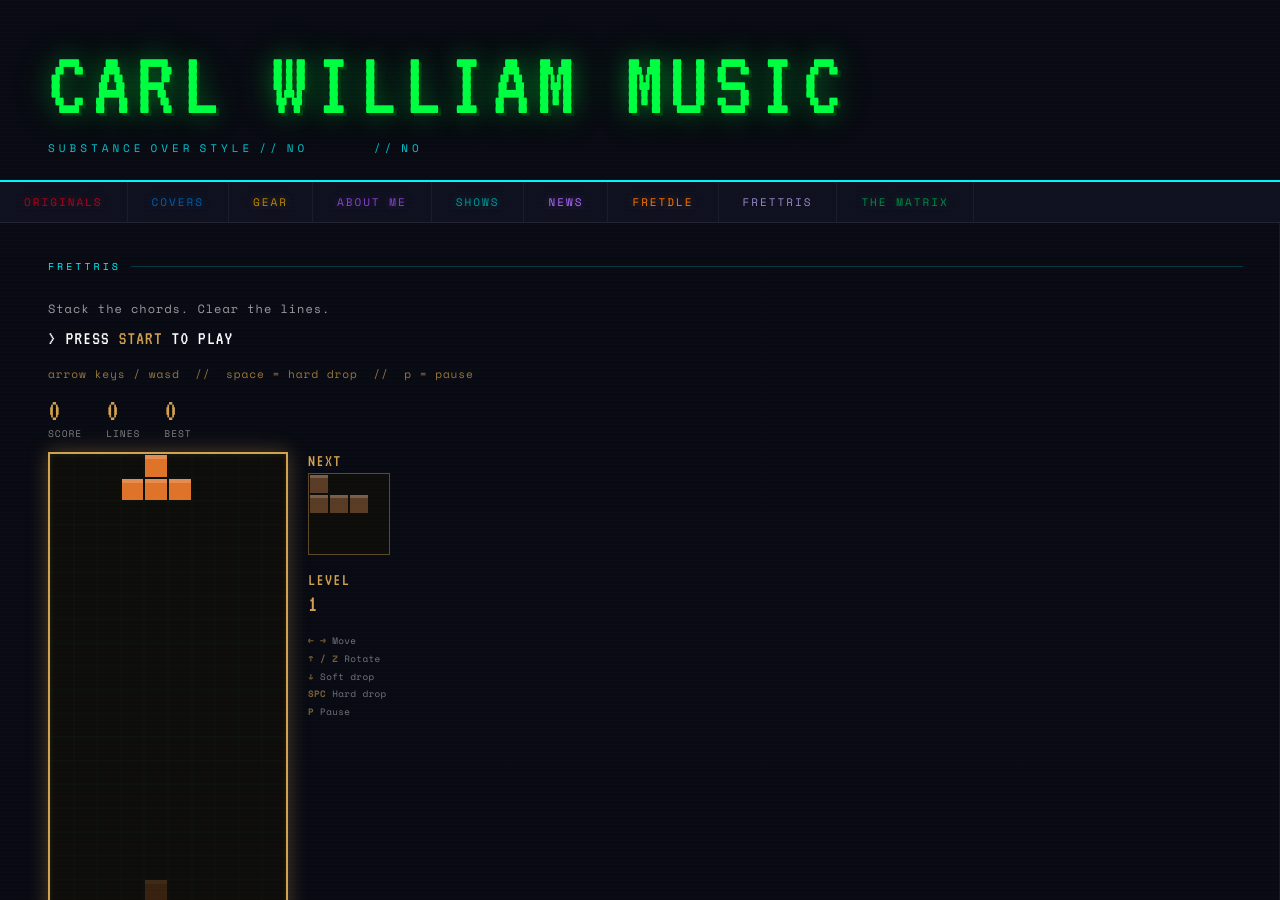
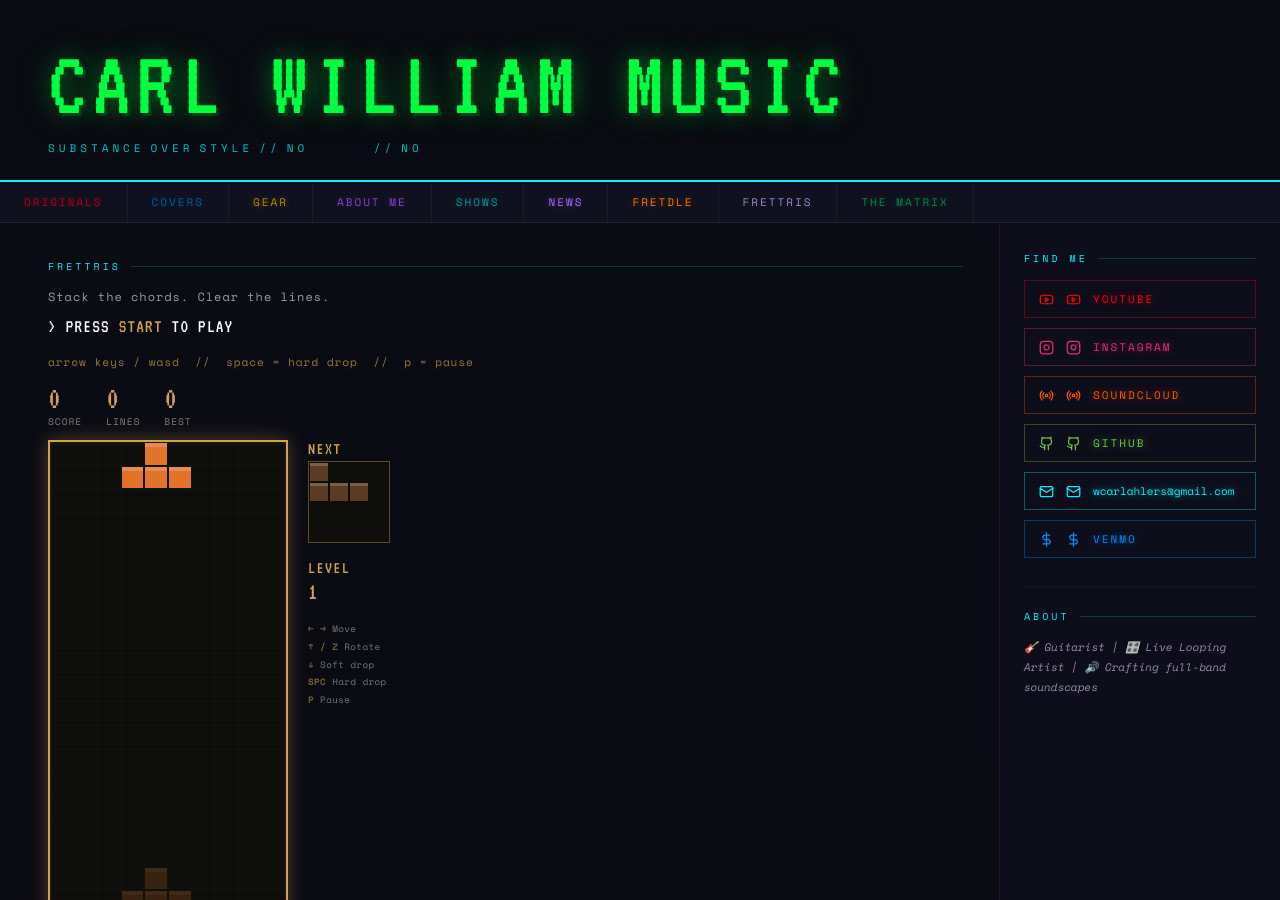
Before and after one commit to Ahlers94/carl-william-music, a Jekyll site: the page built from frettris.html, in a window 1280 px wide and 900 px high. Built offline with Jekyll 4.4.1, drawn with Linux system fonts in a browser that asks for light colours.

Commit message:
refactored frettris.html to use the same layout as the rest of the site, and added a link to it in the nav bar

```diff
--- a/frettris.html
+++ b/frettris.html
@@ -208,10 +208,12 @@
   }
 </style>
 
+<div class="page">
+  <div class="left-col content-page">
+    <div class="section-label">Frettris</div>
     <div id="frettris-game-container">
-  <div class="left-col" id="frettris-section">
+      <div id="frettris-section">
 
-    <div class="section-label">Frettris</div>
         <div class="section-subtitle">Stack the chords. Clear the lines.</div>
         <div id="frettris-msg">&gt; PRESS <span class="hi">START</span> TO PLAY</div>
         <div class="frettris-meta">arrow keys / wasd &nbsp;//&nbsp; space = hard drop &nbsp;//&nbsp; p = pause</div>
@@ -264,6 +266,8 @@
           <button class="frettris-btn" id="tet-reset-btn" disabled>Reset</button>
         </div>
 
+      </div>
+    </div>
   </div>
 
   <div class="right-col">
```
Lines whose indentation alone changed are shown as unchanged.
